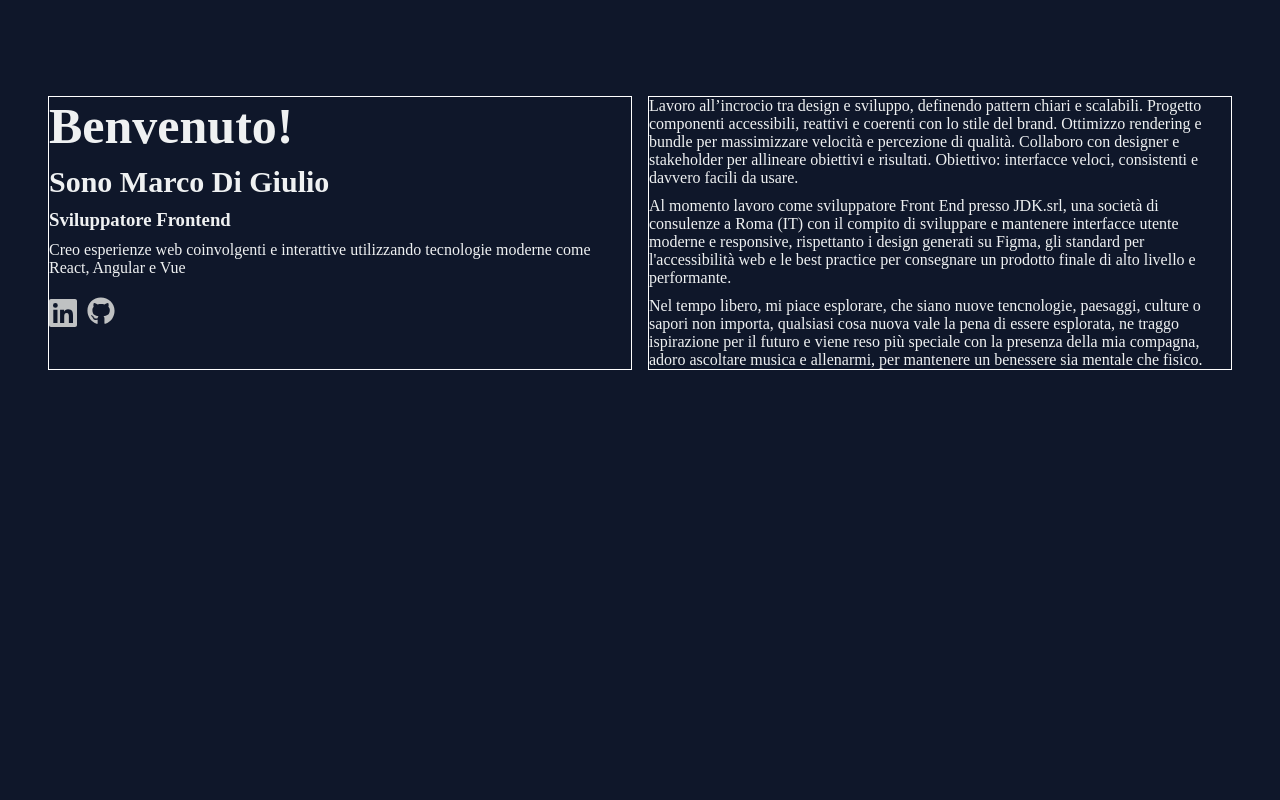
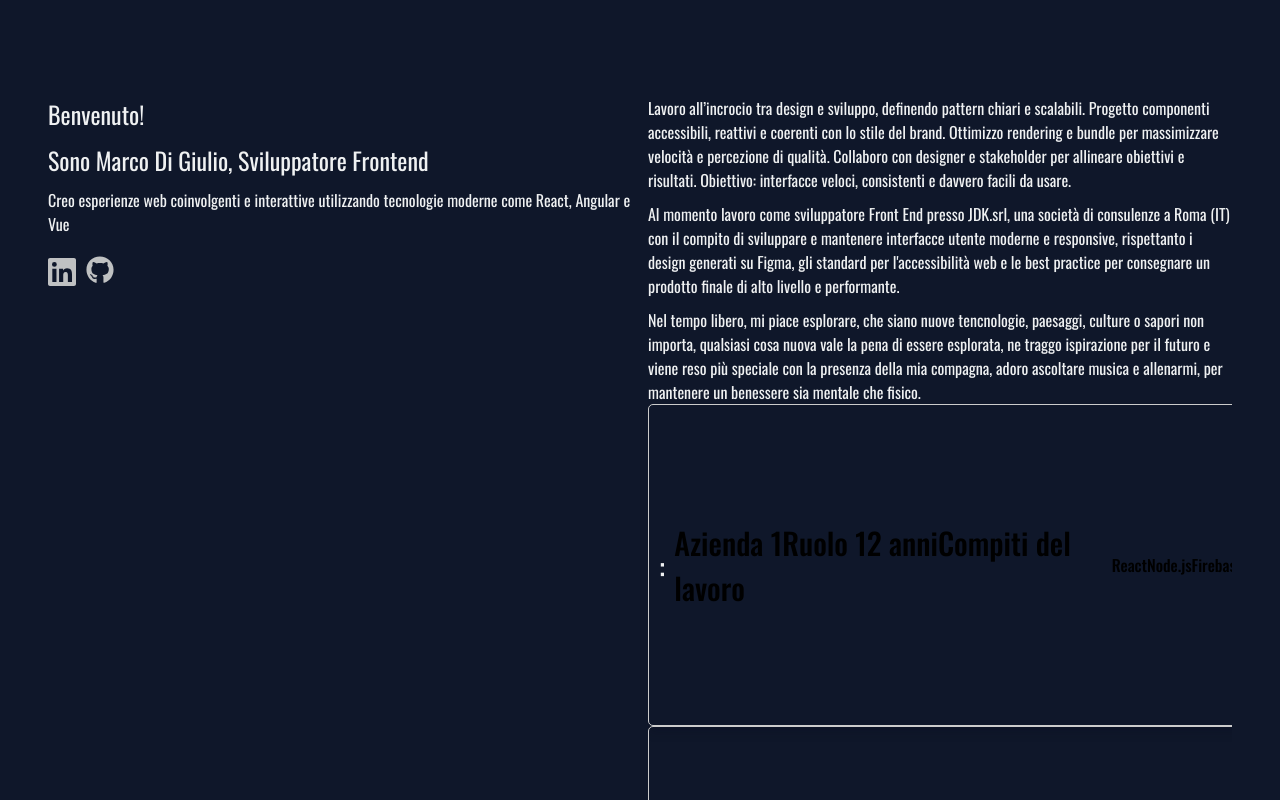
Before and after one commit to mDiGiulio94/Portfolio, a React (Create React App) app: page / in a window 1280 px wide. Shown: the top 800 px of the page. Built offline with nearby package versions, Linux system fonts and the light colour scheme.

Commit message:
prime card

```diff
--- a/src/index.css
+++ b/src/index.css
@@ -1,3 +1,5 @@
+@import url("https://fonts.googleapis.com/css2?family=Oswald:wght@200..700&display=swap");
+
 @font-face {
   font-family: "Soulmaze";
   src: url("../public/fonts/MyFont/MADE\ Soulmaze\ PERSONAL\ USE.otf")format("woff2");
@@ -10,7 +12,8 @@ body {
   -webkit-font-smoothing: antialiased;
   -moz-osx-font-smoothing: grayscale;
   background-color: #0f172a;
-  font-family: 'Tusker Grotesk', 'sans-serif';
+  font-family: 'Oswald', 'sans-serif';
+  font-weight: 200;
 }
 
 h1,
@@ -22,15 +25,9 @@ h6,
 p {
   margin: 0;
   color: #eff1f2;
+  font-weight: 400!important;
 }
 
-h1{
-  font-size: 50px;
-}
-
-h2{
-  font-size: 30px;
-}
 
 code {
   font-family: source-code-pro, Menlo, Monaco, Consolas, "Courier New",
--- a/src/pages/Home.js
+++ b/src/pages/Home.js
@@ -2,6 +2,7 @@ import React from "react";
 import styled from "styled-components";
 import Welcome from "../shared/sections/Welcome.js";
 import Presentazione from "../shared/sections/Presentation.js";
+import Workplaces from "../shared/sections/Workplaces.js";
 
 export default function Home() {
   return (
@@ -12,6 +13,7 @@ export default function Home() {
 
       <ContainerRight>
         <Presentazione />
+        <Workplaces />
       </ContainerRight>
     </Container>
   );
@@ -30,14 +32,12 @@ const Container = styled.div`
 `;
 
 const ContainerLeft = styled.div`
-  border: 1px solid #fff;
   width: 50%;
   top: 0;
   position: sticky;
 `;
 
 const ContainerRight = styled.div`
-  border: 1px solid #fff;
   width: 50%;
   overflow-y: auto;
 `;
--- /dev/null
+++ b/src/shared/components/Card.js
@@ -0,0 +1,63 @@
+import React from "react";
+import styled from "styled-components";
+
+
+export default function Card({titleCard, items, onClick, image, alt, name, role, duration, description, tecnologies }) {
+
+
+  return (
+    <CardContainer onClick={onClick}>
+      <section>
+        <h2>{titleCard}:</h2>
+        {name}
+        {role}
+        {duration}
+        {description}
+       <span className="tech">{tecnologies}</span>
+      </section>
+    </CardContainer>
+  );
+}
+
+const CardContainer = styled.div`
+  display: flex;
+  align-items: center;
+  flex-direction: column;
+  gap: 20px;
+  width: 100%;
+  border-radius: 5px;
+  border: 1px solid #ccc;
+  box-shadow: 0 8px 10px rgba(2, 6, 23, 0.12);
+  padding: 10px;
+  cursor: pointer;
+  transition: 0.2s ease-in-out;
+  height: 300px;
+  justify-content: center;
+
+  &:hover {
+    border-color: #1b3b6f;
+  }
+
+  h2 {
+    font-size: 30px;
+    font-weight: 500;
+    white-space: nowrap;
+    overflow: hidden;
+    text-overflow: ellipsis;
+  }
+
+  section{
+    display: flex;
+    align-items: center;
+    gap: 10px;
+    font-size: 30px;
+    font-weight: 500;
+
+    .tech{
+        display: flex;
+        align-items: center;
+        font-size: 16px;
+
+    }
+  }
+`;
--- a/src/shared/sections/Presentation.js
+++ b/src/shared/sections/Presentation.js
@@ -18,7 +18,6 @@ export default function Presentation() {
 }
 
 const Container = styled.div`
-  height: 100%;
   display: flex;
   flex-direction: column;
   gap: 20px;
--- a/src/shared/sections/Welcome.js
+++ b/src/shared/sections/Welcome.js
@@ -14,8 +14,9 @@ export default function Welcome() {
       {it.welcome.map((item, idx) => (
         <section key={idx} className="welcome-section">
           <h1>{item.benvenuto}</h1>
-          <h2>{item.nome}</h2>
-          <h3>{item.specializzazione}</h3>
+          <h2>
+            {item.nome}, {item.specializzazione}
+          </h2>
           <p>{item.descrizione}</p>
         </section>
       ))}
--- /dev/null
+++ b/src/shared/sections/Workplaces.js
@@ -0,0 +1,49 @@
+import React from "react";
+import styled from "styled-components";
+import Card from "../components/Card";
+
+export default function Workplaces() {
+  const items = [
+    {
+      id: 1,
+      nome: "Azienda 1",
+      ruolo: "Ruolo 1",
+      durata: "2 anni",
+      descrizione: "Compiti del lavoro",
+      tecnologie: ["React", "Node.js", "Firebase"],
+    },
+    {
+      id: 2,
+      nome: "Azienda 2",
+      ruolo: "Ruolo 1",
+      durata: "2 anni",
+      descrizione: "Compiti del lavoro",
+      tecnologie: ["React", "Node.js", "Firebase"],
+    },
+    {
+      id: 3,
+      nome: "Azienda 3",
+      ruolo: "Ruolo 1",
+      durata: "2 anni",
+      descrizione: "Compiti del lavoro",
+      tecnologie: ["React", "Node.js", "Firebase"],
+    },
+  ];
+
+  return (
+    <Container>
+      {items.map((i, idx) => (
+        <Card
+        id={idx}
+        name={i.nome}
+        role={i.ruolo}
+        duration={i.durata}
+        description={i.descrizione}
+        tecnologies={i.tecnologie}
+        items={items} />
+      ))}
+    </Container>
+  );
+}
+
+const Container = styled.div``;
```
